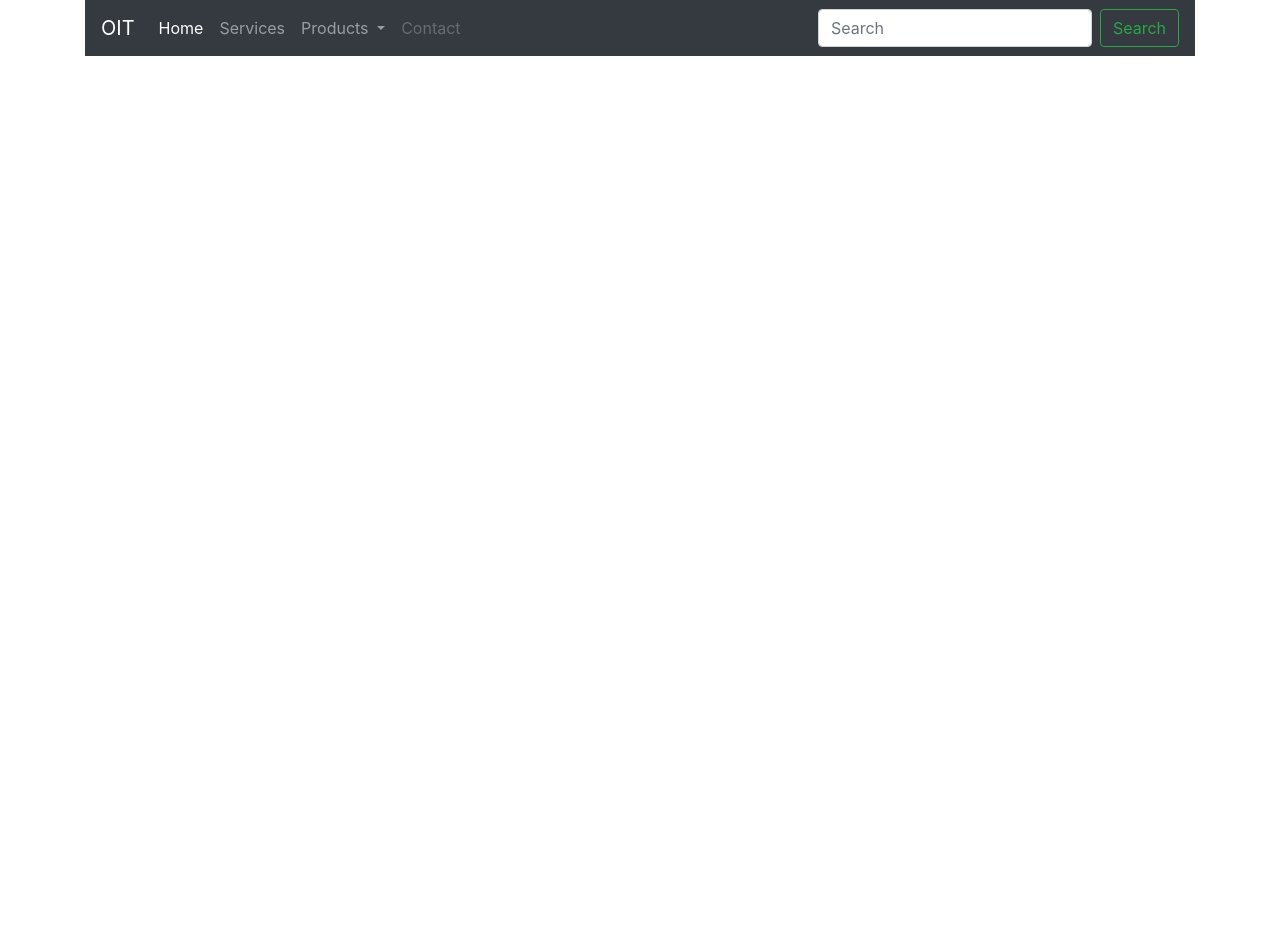
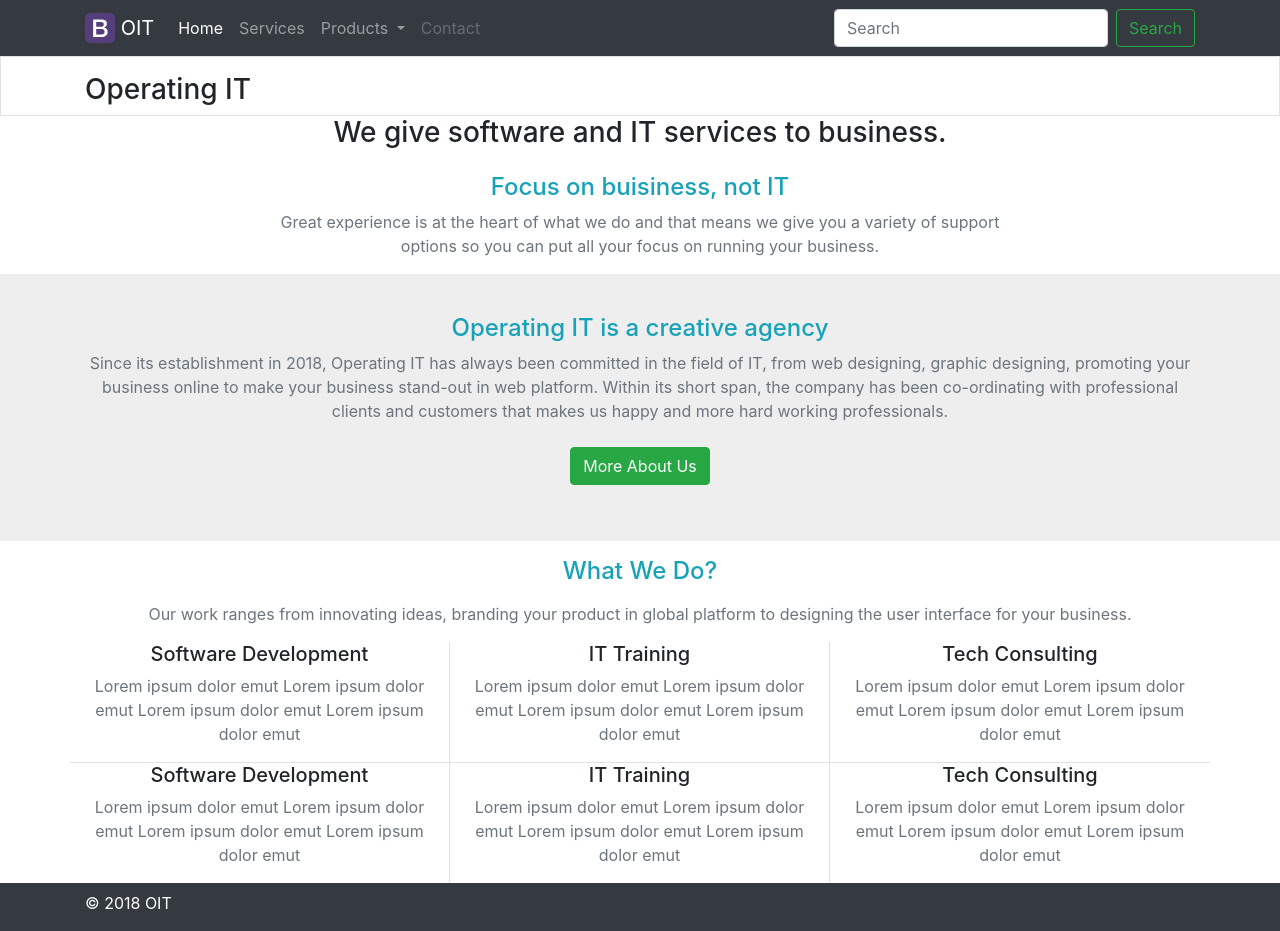
Before and after one commit to navrang-hotel/oit, a Django app: page /base/ in a window 1280 px wide. Before the commit the page ends 56 px from the top, so only its background shows below. Run offline with Django 3.2, Linux system fonts and the light colour scheme; some libraries are stand-ins or nearby versions.

Commit message:
Updated index page FE

```diff
--- /dev/null
+++ b/base/static/base/css/style.css
@@ -0,0 +1,11 @@
+.nb-pt-20px {
+  padding-top: 40px;
+}
+
+.nb-pb-20px {
+  padding-bottom: 40px;
+}
+
+.nb-bg-lgray {
+  background-color: #EEEEEE;
+}
--- a/base/templates/base/base_generic.html
+++ b/base/templates/base/base_generic.html
@@ -22,9 +22,13 @@
   </head>
   <body>
     <header>
-      <div class="container">
-        <nav class="navbar navbar-expand-lg navbar-dark bg-dark">
-          <a class="navbar-brand" href="#">OIT</a>
+      <nav class="navbar navbar-expand-lg navbar-dark bg-dark">
+        <div class="container">
+          <a class="navbar-brand" href="#">
+          {% load static %}
+            <img src="{% static 'base/img/bootstrap-solid.svg' %}" width="30" height="30" class="d-inline-block align-top" alt="" />
+            OIT
+          </a>
           <button class="navbar-toggler" type="button" data-toggle="collapse" data-target="#navbarSupportedContent" aria-controls="navbarSupportedContent" aria-expanded="false" aria-label="Toggle navigation">
             <span class="navbar-toggler-icon"></span>
           </button>
@@ -57,8 +61,8 @@
               <button class="btn btn-outline-success my-2 my-sm-0" type="submit">Search</button>
             </form>
           </div>
-        </nav>
-      </div>
+        </div>
+      </nav>
     </header>
 
     <main>
@@ -67,6 +71,19 @@
     </main>
 
     <footer>
+      <div class="bg-dark">
+        <div class="container pt-2">
+          <div class="row">
+            <div class="col-sm-4">
+              <p class="text-white">&copy; 2018 OIT</p>
+            </div>
+            <div class="col-sm-4">
+            </div>
+            <div class="col-sm-4">
+            </div>
+          </div>
+        </div>
+      </div>
     </footer>
 
      <!-- Optional JavaScript for Bootstrap 4 -->
--- a/base/templates/base/index.html
+++ b/base/templates/base/index.html
@@ -1,4 +1,88 @@
 {% extends 'base/base_generic.html' %}
 
 {% block content %}
+  <!-- Top part -->
+  <div class="container-fluid border pt-3">
+    <div class="container">
+      <div class="row">
+        <div class="col-sm-4">
+          <h3>Operating IT</h3>
+        </div>
+        <div class="col-sm-8">
+        </div>
+      </div>
+    </div>
+  </div>
+  <!-- /Top part -->
+
+  <div class="container-fluid">
+    <div class="container">
+      <h3 class="text-center">
+      We give software and IT services to business.
+      </h3>
+    </div>
+  </div>
+
+  <!-- Second part -->
+  <div class="container pt-3 text-center">
+    <h4 class="text-info">Focus on buisiness, not IT</h4>
+    <p class="text-secondary">
+      Great experience is at the heart of what we do and that means we give you a variety of support
+      <br/>
+      options so you can put all your focus on running your business.
+    </p>
+  </div>
+  <!-- /Second part -->
+
+  <!-- Third part -->
+  <div class="container-fluid nb-bg-lgray">
+    <div class="container nb-pt-20px nb-pb-20px">
+      <h4 class="text-center text-info">Operating IT is a creative agency</h4>
+      <p class="text-center text-secondary">
+Since its establishment in 2018, Operating IT has always been committed in the field of IT, from web designing, graphic designing, promoting your business online to make your business stand-out in web platform. Within its short span, the company has been co-ordinating with professional clients and customers that makes us happy and more hard working professionals.
+      <br/>
+      <br/>
+      <a href="" class="btn btn-success">More About Us</a>
+      <p>
+    </div>
+  </div>
+  <!-- /Third part -->
+
+  <!-- Fourth part -->
+  <div class="container pt-3">
+    <h4 class="text-info text-center">What We Do?</h4>
+    <p class="text-secondary text-center my-3">
+      Our work ranges from innovating ideas, branding your product in global platform to designing the user interface for your business.
+    </p>
+    <div class="row">
+      <div class="col-sm-4 border-right">
+        <h5 class="text-center">Software Development</h5>
+        <p class="text-center text-secondary">Lorem ipsum dolor emut Lorem ipsum dolor emut Lorem ipsum dolor emut Lorem ipsum dolor emut </p>
+      </div>
+      <div class="col-sm-4 border-right">
+        <h5 class="text-center">IT Training</h5>
+        <p class="text-center text-secondary">Lorem ipsum dolor emut Lorem ipsum dolor emut Lorem ipsum dolor emut Lorem ipsum dolor emut </p>
+      </div>
+      <div class="col-sm-4">
+        <h5 class="text-center">Tech Consulting</h5>
+        <p class="text-center text-secondary">Lorem ipsum dolor emut Lorem ipsum dolor emut Lorem ipsum dolor emut Lorem ipsum dolor emut </p>
+      </div>
+    </div>
+    <div class="row">
+      <div class="col-sm-4 border-right border-top">
+        <h5 class="text-center">Software Development</h5>
+        <p class="text-center text-secondary">Lorem ipsum dolor emut Lorem ipsum dolor emut Lorem ipsum dolor emut Lorem ipsum dolor emut </p>
+      </div>
+      <div class="col-sm-4 border-right border-top">
+        <h5 class="text-center">IT Training</h5>
+        <p class="text-center text-secondary">Lorem ipsum dolor emut Lorem ipsum dolor emut Lorem ipsum dolor emut Lorem ipsum dolor emut </p>
+      </div>
+      <div class="col-sm-4 border-top">
+        <h5 class="text-center">Tech Consulting</h5>
+        <p class="text-center text-secondary">Lorem ipsum dolor emut Lorem ipsum dolor emut Lorem ipsum dolor emut Lorem ipsum dolor emut </p>
+      </div>
+    </div>
+  </div>
+  <!-- /Fourth part -->
+
 {% endblock %}
```
Also changed, not shown: base/static/base/img/bootstrap-solid.svg (added).
